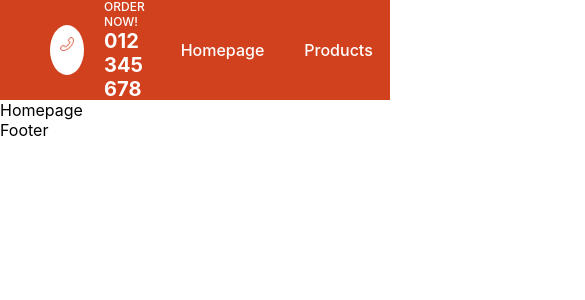
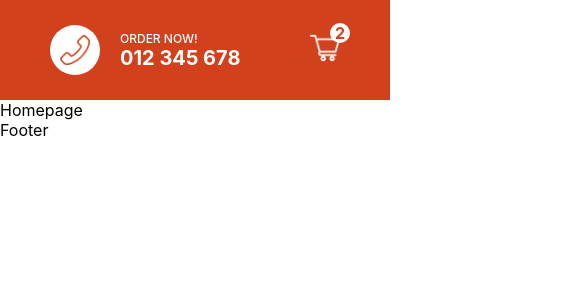
Before and after one commit to Alek30k/F-Pizzas, a Next.js app: page / in a window 390 px wide. Shown: the top 300 px of the page, 585 px wide, since content can reach past the window. Built offline with nearby package versions, Linux system fonts and the light colour scheme.

Commit message:
last commit

```diff
--- a/styles/Navbar.module.css
+++ b/styles/Navbar.module.css
@@ -63,3 +63,29 @@
 .cart {
   position: relative;
 }
+
+.counter {
+  position: absolute;
+  top: -10px;
+  right: -10px;
+  width: 20px;
+  height: 20px;
+  border-radius: 50%;
+  background-color: white;
+  padding: 3px;
+  display: flex;
+  align-items: center;
+  justify-content: center;
+  font-weight: bold;
+  color: #d1411e;
+}
+
+@media screen and (max-width: 480px) {
+  .item:nth-child(2) {
+    display: none;
+  }
+
+  .item:nth-child(1) {
+    flex: 3;
+  }
+}
```
